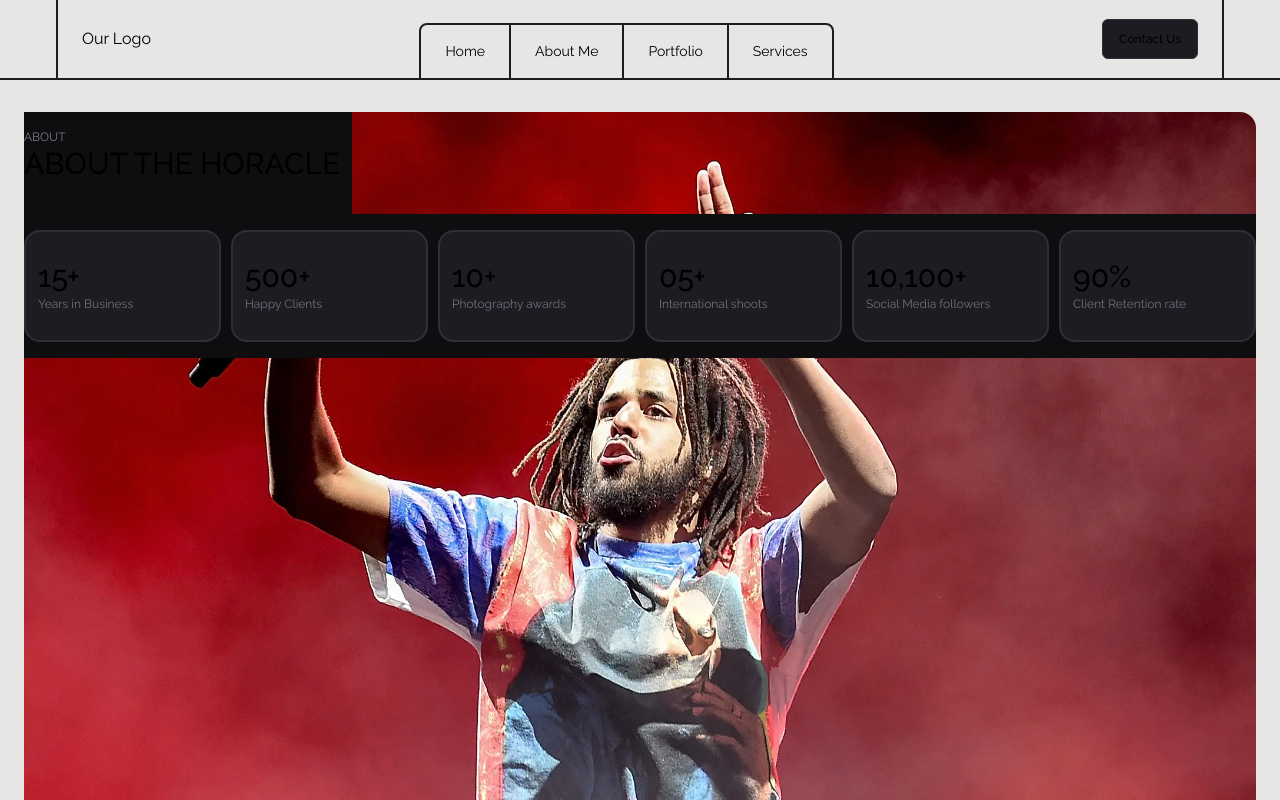
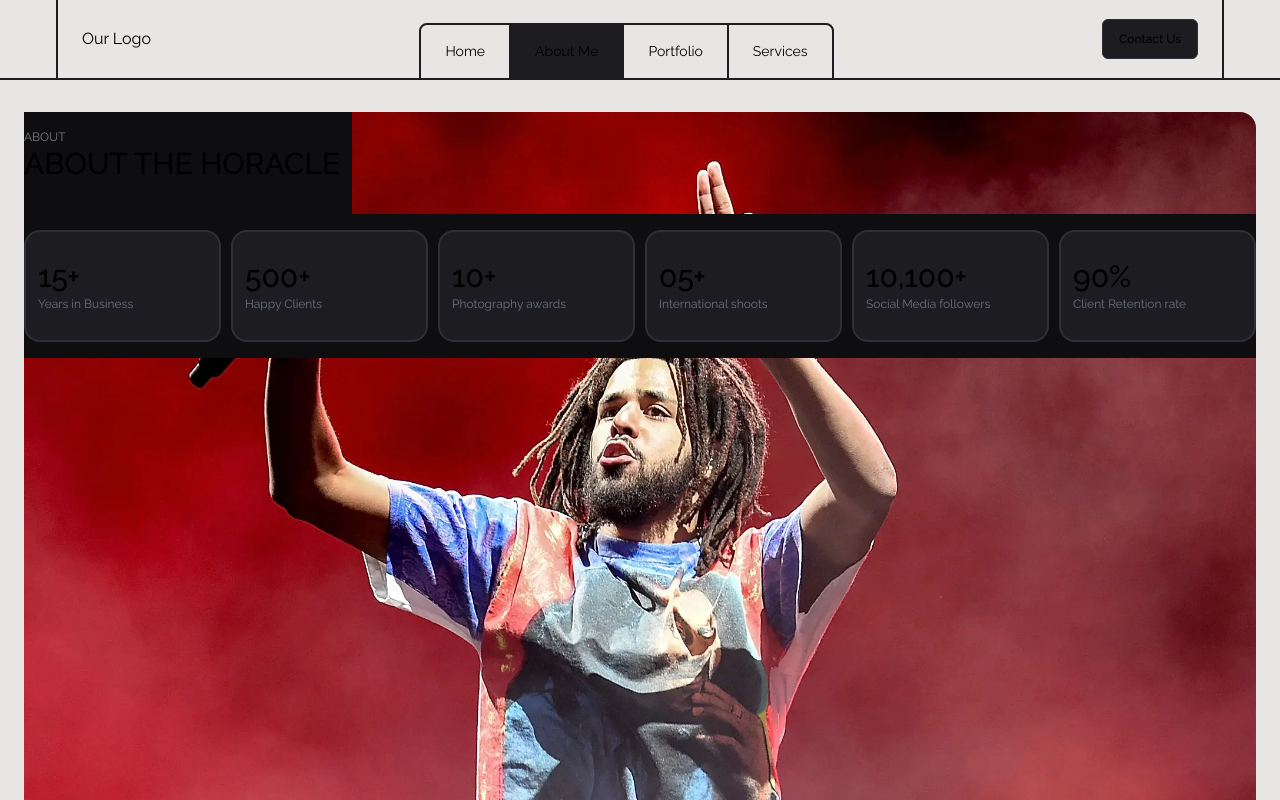
Before and after one commit to theHoracle/Photography-portfolio, a Next.js app: page /about in a window 1280 px wide. Shown: the top 800 px of the page. Built offline with nearby package versions, Linux system fonts and the light colour scheme.

Commit message:
improved navbar

```diff
--- a/app/components/MainComponents/Navbar.tsx
+++ b/app/components/MainComponents/Navbar.tsx
@@ -1,12 +1,12 @@
 "use client";
 //Using screen size would render mobile nav or desktop nav,
 import { MenuIcon } from "lucide-react";
-import { useRouter } from "next/navigation";
+import { useRouter, usePathname } from "next/navigation";
 import Link from "next/link";
 import Button from "../ui/Button";
 
 const Navbar = () => {
-  const router = useRouter();
+  const pathname = usePathname();
 
   // add styles based on active page
   return (
@@ -31,16 +31,32 @@ const Navbar = () => {
           </div>
           <div className="">
             <ul className=" capitalize flex items-center mt-6 text-sm lg:text-base">
-              <li className="border-2 rounded-tl-lg border-border-primary py-4 px-6 ">
+              <li
+                className={`border-2 rounded-tl-lg border-border-primary py-4 px-6 ${
+                  pathname === "/" ? "bg-border-primary" : ""
+                }`}
+              >
                 <Link href="/">Home</Link>
               </li>
-              <li className="border-y-2 border-border-primary py-4 px-6 ">
+              <li
+                className={`border-y-2 border-border-primary py-4 px-6 ${
+                  pathname === "/about" ? "bg-border-primary" : ""
+                } `}
+              >
                 <Link href="/about">About me</Link>
               </li>
-              <li className="border-y-2 border-l-2 border-border-primary py-4 px-6 ">
+              <li
+                className={`border-y-2 border-l-2 border-border-primary py-4 px-6 ${
+                  pathname === "/portfolio" ? "bg-border-primary" : ""
+                }`}
+              >
                 <Link href="/portfolio">Portfolio</Link>
               </li>
-              <li className="border-2 rounded-tr-lg border-border-primary py-4 px-6 ">
+              <li
+                className={`border-2 rounded-tr-lg border-border-primary py-4 px-6 ${
+                  pathname === "/services" ? "bg-border-primary" : ""
+                }`}
+              >
                 <Link href="/services">Services</Link>
               </li>
             </ul>
```
